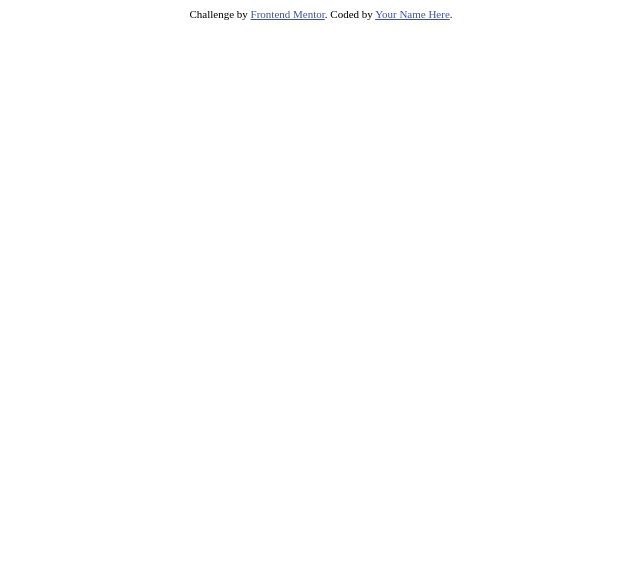
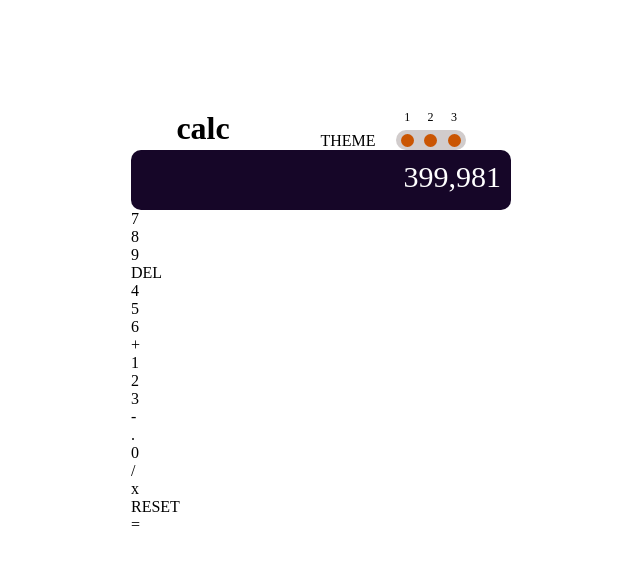
Before and after one commit to Risa2422/calculator-app-main, a plain HTML site: page index.html in a window 1280 px wide. Shown: the whole page, without its empty margins (319-959 px from the left). Drawn offline with Linux system fonts and the light colour scheme.

Commit message:
added : result and keys

```diff
--- a/index.html
+++ b/index.html
@@ -1,26 +1,64 @@
 <!DOCTYPE html>
 <html lang="en">
   <head>
-  <meta charset="UTF-8">
-  <meta name="viewport" content="width=device-width, initial-scale=1.0"> <!-- displays site properly based on user's device -->
-
-  <link rel="icon" type="image/png" sizes="32x32" href="./images/favicon-32x32.png">
-
+    <meta charset="UTF-8" />
+    <meta name="viewport" content="width=device-width, initial-scale=1.0" />
+    <link
+      rel="icon"
+      type="image/png"
+      sizes="32x32"
+      href="./images/favicon-32x32.png"
+    />
     <title>Frontend Mentor | Calculator app</title>
-
-  <!-- Feel free to remove these styles or customise in your own stylesheet 👍 -->
-  <style>
-    .attribution { font-size: 11px; text-align: center; }
-    .attribution a { color: hsl(228, 45%, 44%); }
-  </style>
+    <link rel="stylesheet" href="./style.css" />
   </head>
   <body>
-
-
-
-  <div class="attribution">
-    Challenge by <a href="https://www.frontendmentor.io?ref=challenge" target="_blank">Frontend Mentor</a>.
-    Coded by <a href="#">Your Name Here</a>.
+    <div class="container">
+      <header>
+        <h1>calc</h1>
+        <div class="theme">
+          <div class="title">
+            <p>THEME</p>
+          </div>
+          <div class="preference-buttons">
+            <div class="type">
+              <p>1</p>
+              <p>2</p>
+              <p>3</p>
+            </div>
+            <div class="theme-button">
+              <button></button>
+              <button></button>
+              <button></button>
+            </div>
+          </div>
+        </div>
+      </header>
+      <div class="result-wrapper">
+        <div class="result">399,981</div>
+      </div>
+      <div class="keys-wrapper">
+        <div class="keys">
+          <p>7</p>
+          <p>8</p>
+          <p>9</p>
+          <p>DEL</p>
+          <p>4</p>
+          <p>5</p>
+          <p>6</p>
+          <p>+</p>
+          <p>1</p>
+          <p>2</p>
+          <p>3</p>
+          <p>-</p>
+          <p>.</p>
+          <p>0</p>
+          <p>/</p>
+          <p>x</p>
+          <p>RESET</p>
+          <p>=</p>
+        </div>
+      </div>
     </div>
   </body>
 </html>
--- a/sass/style.scss
+++ b/sass/style.scss
@@ -0,0 +1,76 @@
+* {
+  box-sizing: border-box;
+  list-style: none;
+  margin: 0;
+  padding: 0;
+}
+
+body {
+}
+
+.container {
+  margin: 100px auto;
+  padding: 10px;
+  width: 400px;
+}
+
+header {
+  display: flex;
+  justify-content: space-around;
+
+  .theme {
+    display: flex;
+    gap: 20px;
+
+    .title {
+      display: flex;
+      align-items: end;
+    }
+
+    .preference-buttons {
+      width: 70px;
+      height: 40px;
+      display: flex;
+      flex-direction: column;
+
+      .type {
+        display: flex;
+        flex: 1;
+        justify-content: space-around;
+        font-size: 12px;
+        height: 20px;
+      }
+
+      .theme-button {
+        flex: 1;
+        display: flex;
+        justify-content: space-between;
+        align-items: center;
+        background-color: hsl(0, 5%, 81%);
+        border-radius: 30px;
+        padding: 0 5px;
+
+        button {
+          width: 13px;
+          height: 13px;
+          border-radius: 50%;
+          background-color: hsl(25, 98%, 40%);
+          border: none;
+        }
+      }
+    }
+  }
+}
+
+.result-wrapper {
+  height: 60px;
+  background-color: hsl(268, 75%, 9%);
+  border-radius: 10px;
+
+  .result {
+    padding: 10px;
+    text-align: end;
+    font-size: 30px;
+    color: hsl(0, 0%, 100%);
+  }
+}
```
Also changed, not shown: style.css, 1 other file. Lines whose indentation alone changed are shown as unchanged.
